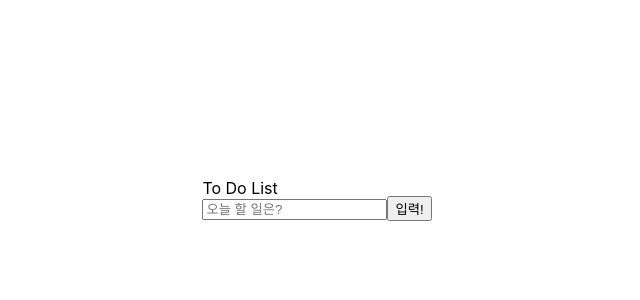
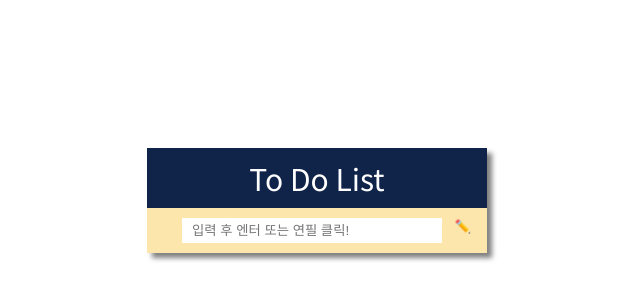
Before and after one commit to hyeongwookimdev/react-laboratory, a React (Create React App) app: page /to-do-list in a window 1280 px wide. Shown: the part 200-500 px from the top of the page, without its empty margins (323-963 px from the left). Built offline with nearby package versions, Linux system fonts and the light colour scheme.

Commit message:
add: set router

```diff
--- a/package.json
+++ b/package.json
@@ -6,8 +6,10 @@
     "@testing-library/jest-dom": "^5.16.5",
     "@testing-library/react": "^13.4.0",
     "@testing-library/user-event": "^13.5.0",
+    "gh-pages": "^4.0.0",
     "react": "^18.2.0",
     "react-dom": "^18.2.0",
+    "react-router-dom": "^6.4.1",
     "react-scripts": "5.0.1",
     "web-vitals": "^2.1.4"
   },
@@ -34,5 +36,6 @@
       "last 1 firefox version",
       "last 1 safari version"
     ]
-  }
+  },
+  "homepage": "http://hyeongwookimdev.github.io/react-laboratory"
 }
--- a/src/App.js
+++ b/src/App.js
@@ -1,55 +1,26 @@
-import { useEffect, useState } from "react";
 import styles from "./App.module.css";
+import { createBrowserRouter, RouterProvider, Route } from "react-router-dom";
+import Home from "./routes/Home";
+import ToDoList from "./routes/ToDoList";
+import CoinTracker from "./routes/CoinTracker";
+
+const router = createBrowserRouter([
+  {
+    path: `${process.env.PUBLIC_URL}/`,
+    element: <Home />,
+  },
+  {
+    path: "/to-do-list",
+    element: <ToDoList />,
+  },
+  {
+    path: "/coin-tracker",
+    element: <CoinTracker />,
+  },
+]);
 
 function App() {
-  let getItem = JSON.parse(localStorage.getItem("toDos"));
-  if (!getItem) {
-    getItem = [];
-  }
-  const [toDo, setToDo] = useState("");
-  const [toDos, setToDos] = useState(getItem);
-
-  const onChange = (event) => {
-    setToDo(event.target.value);
-  };
-
-  const onSubmit = (event) => {
-    event.preventDefault();
-    if (toDo === "") {
-      return;
-    }
-    setToDos((currentArray) => [...currentArray, toDo]);
-    setToDo("");
-  };
-
-  useEffect(() => {
-    localStorage.setItem("toDos", JSON.stringify(toDos));
-  }, [toDos]);
-
-  return (
-    <div>
-      <div></div>
-      <h1>To Do List</h1>
-
-      <form onSubmit={onSubmit}>
-        <input
-          value={toDo}
-          onChange={onChange}
-          placeholder="오늘 할 일은?"
-        ></input>
-        <button>입력!</button>
-      </form>
-      <ul>
-        {toDos.map((item, index) => (
-          <li className={styles.list} key={index}>
-            <input type="checkbox" />
-            {item}
-            <button>"🗑"</button>
-          </li>
-        ))}
-      </ul>
-    </div>
-  );
+  return <RouterProvider router={router} />;
 }
 
 export default App;
--- a/src/App.module.css
+++ b/src/App.module.css
@@ -1,6 +1,4 @@
-.list {
-  display: flex;
-  align-items: center;
-  justify-content: space-between;
+.container {
   width: 100%;
+  height: 100%;
 }
--- a/src/index.css
+++ b/src/index.css
@@ -1,14 +1,14 @@
 @import "./reset.css";
+@import url("https://fonts.googleapis.com/css2?family=Noto+Sans+KR:wght@400;700&display=swap");
+
 body {
   margin: 0;
-  font-family: -apple-system, BlinkMacSystemFont, "Segoe UI", "Roboto", "Oxygen",
-    "Ubuntu", "Cantarell", "Fira Sans", "Droid Sans", "Helvetica Neue",
-    sans-serif;
+  font-family: "Noto Sans KR", sans-serif;
   -webkit-font-smoothing: antialiased;
   -moz-osx-font-smoothing: grayscale;
-  height: 100vh;
   display: flex;
   justify-content: center;
+  height: 100vh;
 }
 
 code {
@@ -16,9 +16,12 @@ code {
     monospace;
 }
 
+button {
+  border: none;
+}
+
 #root {
-  height: 100%;
-  width: 40%;
+  width: 100%;
   display: flex;
   justify-content: center;
   align-items: center;
--- /dev/null
+++ b/src/routes/CoinTracker.js
@@ -0,0 +1,62 @@
+import styles from "./CoinTracker.module.css";
+
+import { useEffect, useState } from "react";
+
+function CoinTracker() {
+  const [loading, setLoading] = useState(true);
+  const [coins, setCoins] = useState([]);
+
+  const getCoins = async () => {
+    const json = await (
+      await fetch(`https://api.coinpaprika.com/v1/tickers`)
+    ).json();
+    const top16 = json.slice(0, 16);
+    setCoins(top16);
+    setLoading(false);
+  };
+
+  useEffect(() => {
+    getCoins();
+  }, []);
+
+  return (
+    <div className={styles.container}>
+      {loading ? (
+        <ul className={styles.ul}>
+          <h1> "LOADING..."</h1>
+        </ul>
+      ) : (
+        <ul className={styles.ul}>
+          {coins.map((coin, index) => (
+            <li className={styles.li} key={index}>
+              <div className={styles.header}>
+                <div>
+                  <span>{coin.name}</span>
+                  <span>({coin.symbol})</span>
+                </div>
+
+                <span>#{coin.rank}</span>
+              </div>
+              <div className={styles.priceInfo}>
+                <span>{coin.quotes.USD.price.toFixed(3)}</span>
+                {JSON.stringify(coin.quotes.USD.percent_change_15m).includes(
+                  "-"
+                ) ? (
+                  <span className={styles.blue}>
+                    {coin.quotes.USD.percent_change_15m}
+                  </span>
+                ) : (
+                  <span className={styles.red}>
+                    {coin.quotes.USD.percent_change_15m}
+                  </span>
+                )}
+              </div>
+            </li>
+          ))}
+        </ul>
+      )}
+    </div>
+  );
+}
+
+export default CoinTracker;
--- /dev/null
+++ b/src/routes/CoinTracker.module.css
@@ -0,0 +1,79 @@
+@import url("https://fonts.googleapis.com/css2?family=M+PLUS+Rounded+1c:wght@100;300;400;500;700;800;900&display=swap");
+@import url("https://fonts.googleapis.com/css2?family=Press+Start+2P&display=swap");
+
+.container {
+  display: flex;
+  align-items: center;
+  justify-content: center;
+  width: 100%;
+  height: 100%;
+  font-family: "M PLUS Rounded 1c", sans-serif;
+  font-weight: 700;
+  background-color: #101827;
+  /*font-family: "M PLUS Rounded 1c", sans-serif;
+  font-family: "Press Start 2P", cursive;*/
+}
+
+.ul {
+  width: 1000px;
+  height: 600px;
+  display: grid;
+  grid-template-columns: repeat(4, minmax(195px, 25%));
+  grid-template-rows: repeat(4, minmax(150px, 25%));
+
+  border: 10px solid #000;
+  background-color: #000;
+  border-radius: 10px;
+  position: relative;
+}
+
+.ul h1 {
+  font-size: 75px;
+  color: #fff;
+  position: absolute;
+  top: 50%;
+  left: 50%;
+  transform: translate(-50%, -50%);
+}
+
+.li {
+  display: flex;
+  flex-direction: column;
+  padding: 10px;
+  border: 2.5px solid #000;
+  background-color: #25211c;
+  border-radius: 10px;
+  color: #fff;
+}
+
+.header {
+  height: 10%;
+  display: flex;
+  justify-content: space-between;
+}
+
+.priceInfo {
+  height: 90%;
+  display: flex;
+  flex-direction: column;
+  justify-content: center;
+
+  text-align: center;
+}
+
+.priceInfo span:first-child {
+  font-size: 30px;
+  margin-bottom: 10px;
+}
+
+.priceInfo span:last-child {
+  font-size: 20px;
+}
+
+.blue {
+  color: #6d7ddd;
+}
+
+.red {
+  color: #a8455c;
+}
--- /dev/null
+++ b/src/routes/Home.js
@@ -0,0 +1,20 @@
+import { Link } from "react-router-dom";
+import styles from "./Home.module.css";
+
+function Home() {
+  return (
+    <div className={styles.container}>
+      <h1 className={styles.title}>Welcome to React Laboratory!</h1>
+      <div>
+        <Link className={styles.link} to="/to-do-list">
+          To Do List!
+        </Link>
+        <Link className={styles.link} to="/coin-tracker">
+          Coin Tracker!
+        </Link>
+      </div>
+    </div>
+  );
+}
+
+export default Home;
--- /dev/null
+++ b/src/routes/Home.module.css
@@ -0,0 +1,26 @@
+.container {
+  width: 100%;
+  height: 100%;
+  display: flex;
+  flex-direction: column;
+  align-items: center;
+  justify-content: center;
+  background-color: #101827;
+}
+
+.title {
+  font-size: 50px;
+  color: #fff;
+  text-align: center;
+  margin-bottom: 100px;
+}
+
+.link {
+  font-size: 40px;
+  margin: 0px 20px;
+  background-color: #fff;
+  padding: 10px 20px;
+  border-radius: 10px;
+  text-decoration: none;
+  color: #101827;
+}
--- /dev/null
+++ b/src/routes/ToDoList.js
@@ -0,0 +1,71 @@
+import { useEffect, useState } from "react";
+import styles from "./ToDoList.module.css";
+
+const ToDoList = () => {
+  let getItem = JSON.parse(localStorage.getItem("toDos"));
+  if (!getItem) {
+    getItem = [];
+  }
+
+  const [toDo, setToDo] = useState("");
+  const [toDos, setToDos] = useState(getItem);
+
+  const onChange = (event) => {
+    const userToDo = {
+      text: event.target.value,
+      id: Date.now(),
+    };
+    setToDo(userToDo);
+  };
+
+  const onSubmit = (event) => {
+    event.preventDefault();
+    if (toDo === "") {
+      return;
+    }
+    setToDos((currentArray) => [...currentArray, toDo]);
+    console.log(toDo);
+    setToDo("");
+  };
+
+  const onDelete = (event) => {
+    const list = event.target.parentNode;
+
+    setToDos((currentArray) =>
+      currentArray.filter((toDo) => toDo.id !== parseInt(list.id))
+    );
+  };
+
+  useEffect(() => {
+    localStorage.setItem("toDos", JSON.stringify(toDos));
+  }, [toDos]);
+
+  return (
+    <div className={styles.container}>
+      <h1 className={styles.title}>To Do List</h1>
+
+      <form className={styles.form} onSubmit={onSubmit}>
+        <input
+          className={styles.input}
+          value={toDo.text || ""}
+          onChange={onChange}
+          placeholder="입력 후 엔터 또는 연필 클릭!"
+        ></input>
+        <button className={styles.toDoBtn}>✏️</button>
+      </form>
+      <ul>
+        {toDos.map((item, index) => (
+          <li className={styles.list} key={index} id={item.id}>
+            <input className={styles.checkBox} type="checkbox" />
+            <span>{item.text}</span>
+            <button className={styles.xBtn} onClick={onDelete}>
+              ❌
+            </button>
+          </li>
+        ))}
+      </ul>
+    </div>
+  );
+};
+
+export default ToDoList;
--- /dev/null
+++ b/src/routes/ToDoList.module.css
@@ -0,0 +1,59 @@
+.container {
+  background-color: #fce6ab;
+  box-shadow: 5px 5px 5px gray;
+  width: 340px;
+}
+.title {
+  text-align: center;
+  background-color: #102348;
+  color: #fff;
+  font-size: 30px;
+  padding: 15px 100px;
+}
+
+.form {
+  display: flex;
+  padding: 10px 0px 10px 35px;
+  position: relative;
+}
+
+.toDoBtn {
+  position: absolute;
+  right: 10px;
+}
+
+.input {
+  width: 240px;
+  border: none;
+
+  padding: 5px 10px;
+}
+
+.input:focus {
+  outline: none;
+}
+
+.list {
+  display: flex;
+  align-items: center;
+  font-size: 15px;
+  border-top: 1px solid #c7c292;
+  padding: 7px 10px;
+  position: relative;
+}
+
+.checkBox {
+  margin-right: 10px;
+}
+
+.checkBox:checked ~ span {
+  text-decoration: line-through;
+}
+
+.xBtn {
+  position: absolute;
+  right: 10px;
+}
+button {
+  background-color: #fce6ab;
+}
```
Also changed, not shown: public/space.png (added), 1 other file (tests, documents, lock files or other folders).
